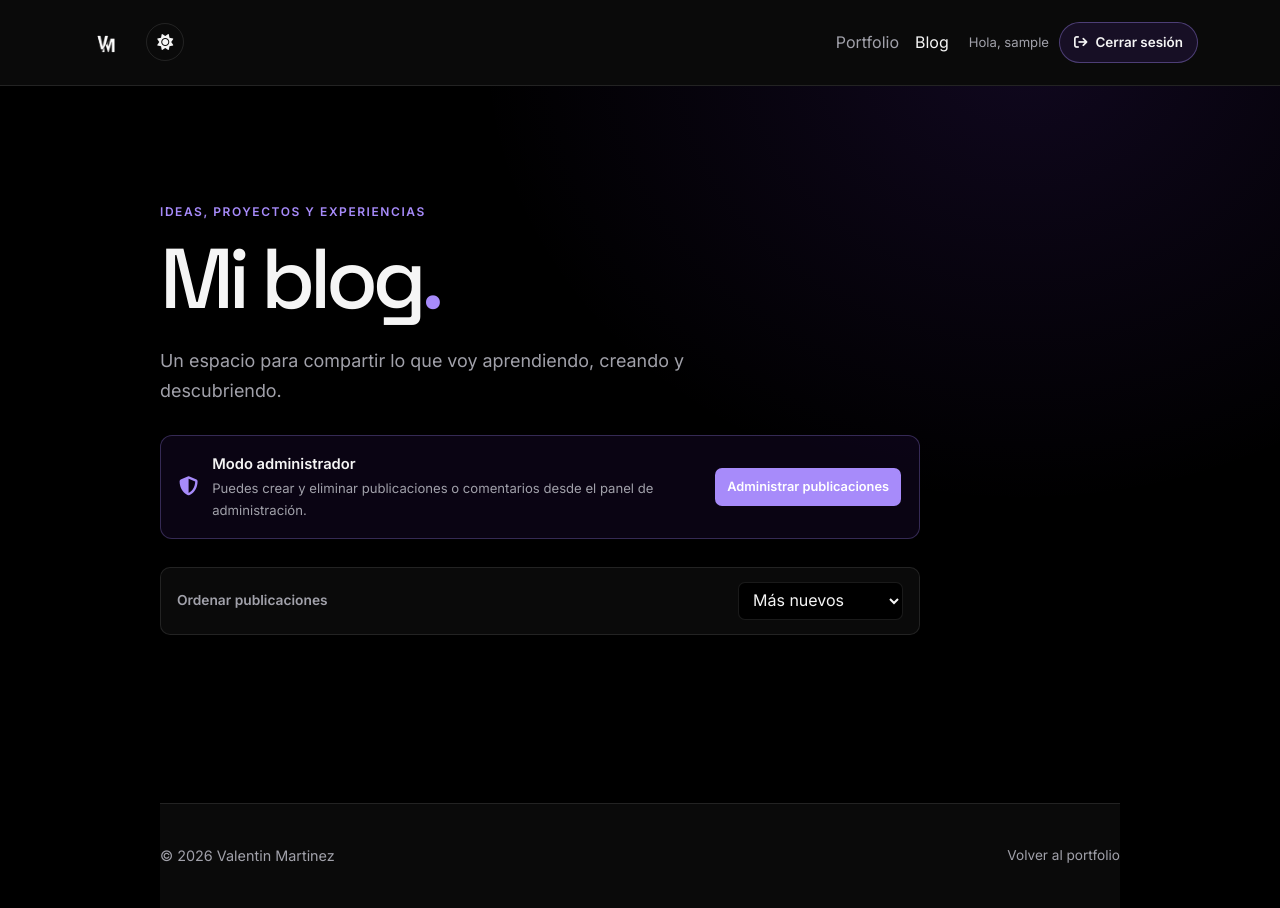
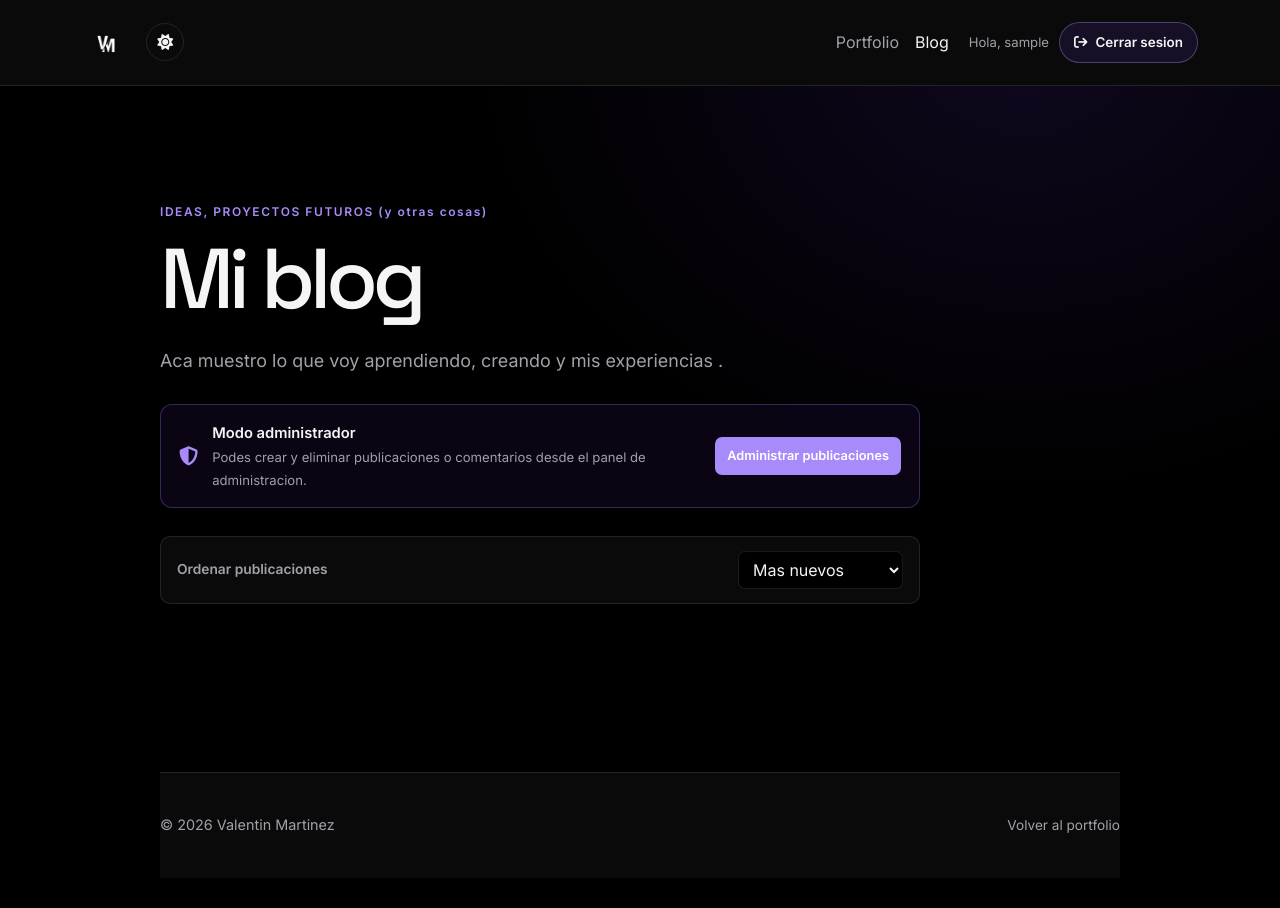
Before and after one commit to valen2701/personal-website, a Django app: page /blog/ in a window 1280 px wide. After the commit the page ends 833 px from the top, so only its background shows below. Run offline with Django 5.2, Linux system fonts and the light colour scheme; the visitor is signed in with stand-in values (Sample User, id 1); data that the repository does not hold is empty.

Commit message:
falta bitacora

```diff
--- a/ideas.txt
+++ b/ideas.txt
@@ -1,2 +1,5 @@
 tag
 filters x temp,likes
+poder crear usuarios dentro del blog
+el hi en el portfolio
+cambiar la portada
--- a/personal_website/blog/static/blog/blog.css
+++ b/personal_website/blog/static/blog/blog.css
@@ -57,10 +57,6 @@ textarea:focus-visible {
     margin-inline: auto;
 }
 
-.intro h1 span,
-.article-header h1 span {
-    color: var(--blog-accent);
-}
 
 .page-content {
     min-height: calc(100vh - 150px);
--- a/personal_website/blog/templates/blog/blog.html
+++ b/personal_website/blog/templates/blog/blog.html
@@ -16,7 +16,7 @@
 </head>
 <body>
     <header class="site-header">
-        <nav class="navbar navbar-expand-lg fixed-top" aria-label="Navegación principal">
+        <nav class="navbar navbar-expand-lg fixed-top" aria-label="Navegacion principal">
             <div class="container">
                 <a class="navbar-brand" href="{% url 'portfolio:index' %}" aria-label="Volver al portfolio">
                     <img src="{% static 'img/logo.png' %}" alt="Logo VM" class="logo-navbar">
@@ -24,7 +24,7 @@
                 <button class="theme-toggle" id="themeToggle" type="button" aria-label="Cambiar modo claro/oscuro">
                     <i class="fa-solid fa-sun" aria-hidden="true"></i>
                 </button>
-                <button class="navbar-toggler" type="button" data-bs-toggle="collapse" data-bs-target="#blogNavigation" aria-controls="blogNavigation" aria-expanded="false" aria-label="Abrir menú">
+                <button class="navbar-toggler" type="button" data-bs-toggle="collapse" data-bs-target="#blogNavigation" aria-controls="blogNavigation" aria-expanded="false" aria-label="Abrir menu">
                     <span class="navbar-toggler-icon"></span>
                 </button>
                 <div class="collapse navbar-collapse" id="blogNavigation">
@@ -39,13 +39,13 @@
                                     <span class="auth-user">Hola, {{ user.get_username }}</span>
                                     <button class="auth-link" type="submit">
                                         <i class="fa-solid fa-arrow-right-from-bracket" aria-hidden="true"></i>
-                                        Cerrar sesión
+                                        Cerrar sesion
                                     </button>
                                 </form>
                             {% else %}
                                 <a class="auth-link" href="{% url 'login' %}?next={{ request.get_full_path|urlencode }}">
                                     <i class="fa-solid fa-arrow-right-to-bracket" aria-hidden="true"></i>
-                                    Iniciar sesión
+                                    Iniciar sesion
                                 </a>
                             {% endif %}
                         </li>
@@ -60,7 +60,7 @@
                 <a class="back-link" href="{% url 'blog:index' %}">← Todas las entradas</a>
                 <header class="article-header">
                     <p class="eyebrow">{{ post.published_at|date:"d/m/Y" }}</p>
-                    <h1>{{ post.title }}<span>.</span></h1>
+                    <h1>{{ post.title }}</h1>
                     <p class="article-excerpt">{{ post.excerpt }}</p>
                     <div class="article-like-row">
                         {% csrf_token %}
@@ -108,7 +108,7 @@
 
             <section class="comments" id="comentarios">
                 <div class="comments-heading">
-                    <p class="eyebrow">CONVERSACIÓN</p>
+                    <p class="eyebrow">CONVERSACION</p>
                     <h2>Comentarios <span>({{ post.comments.count }})</span></h2>
                 </div>
                 <div class="comment-list">
@@ -142,13 +142,13 @@
                             </div>
                         </article>
                     {% empty %}
-                        <p class="no-comments">Todavía no hay comentarios. ¡Sé el primero en dejar uno!</p>
+                        <p class="no-comments">Todavia no hay comentarios. Rompe el hielo y se el primero en comentar</p>
                     {% endfor %}
                 </div>
 
                 <form class="comment-form" method="post">
                     {% csrf_token %}
-                    <h3>Dejá tu comentario</h3>
+                    <h3>Deja tu comentario</h3>
                     {% if form.non_field_errors %}<div class="form-errors">{{ form.non_field_errors }}</div>{% endif %}
                     <div class="form-field">
                         <label for="{{ form.author_name.id_for_label }}">Tu nombre</label>
@@ -165,15 +165,15 @@
             </section>
         {% else %}
             <section class="intro">
-                <p class="eyebrow">IDEAS, PROYECTOS Y EXPERIENCIAS</p>
-                <h1>Mi blog<span>.</span></h1>
-                <p class="intro-copy">Un espacio para compartir lo que voy aprendiendo, creando y descubriendo.</p>
+                <p class="eyebrow">IDEAS, PROYECTOS FUTUROS (y otras cosas)</p>
+                <h1>Mi blog</h1>
+                <p class="intro-copy">Aca muestro lo que voy aprendiendo, creando y mis experiencias .</p>
                 {% if user.is_superuser %}
                     <div class="admin-notice">
                         <i class="fa-solid fa-shield-halved"></i>
                         <div>
                             <strong>Modo administrador</strong>
-                            <span> Puedes crear y eliminar publicaciones o comentarios desde el panel de administración.</span>
+                            <span> Podes crear y eliminar publicaciones o comentarios desde el panel de administracion.</span>
                         </div>
                         <a href="{% url 'admin:blog_post_changelist' %}">Administrar publicaciones</a>
                     </div>
@@ -182,20 +182,20 @@
                     {% csrf_token %}
                     <label for="order-select">Ordenar publicaciones</label>
                     <select id="order-select" onchange="window.location.href = this.value">
-                        <option value="{% url 'blog:index' %}?order=newest" {% if order == 'newest' %}selected{% endif %}>Más nuevos</option>
-                        <option value="{% url 'blog:index' %}?order=oldest" {% if order == 'oldest' %}selected{% endif %}>Más viejos</option>
-                        <option value="{% url 'blog:index' %}?order=most_liked" {% if order == 'most_liked' %}selected{% endif %}>Más likeados</option>
+                        <option value="{% url 'blog:index' %}?order=newest" {% if order == 'newest' %}selected{% endif %}>Mas nuevos</option>
+                        <option value="{% url 'blog:index' %}?order=oldest" {% if order == 'oldest' %}selected{% endif %}>Mas viejos</option>
+                        <option value="{% url 'blog:index' %}?order=most_liked" {% if order == 'most_liked' %}selected{% endif %}>Mas likeados</option>
                     </select>
                 </div>
             </section>
 
-            <section class="category-sections" aria-label="Entradas organizadas por categoría">
+            <section class="category-sections" aria-label="Entradas organizadas por categoria">
                 {% for group in category_groups %}
                     {% if group.posts %}
                         <section class="category-section" id="categoria-{{ group.name|cut:' ' }}">
                             <header class="category-heading">
                                 <div>
-                                    <p class="eyebrow">SECCIÓN</p>
+                                    <p class="eyebrow">SECCION</p>
                                     <h2>{{ group.name|title }}</h2>
                                 </div>
                                 <span>{{ group.posts|length }} {{ group.posts|length|pluralize:"entrada,entradas" }}</span>
@@ -222,6 +222,7 @@
                                                 data-like-url="{% url 'blog:toggle_post_like' post.pk %}"
                                                 data-like-label="post"
                                                 {% if not user.is_authenticated %}data-require-login="true"{% endif %}
+                                                data-login-url="{% url 'login' %}?next={{ request.get_full_path|urlencode }}"
                                             >
                                                 <span aria-hidden="true">❤️</span>
                                                 <span class="like-count">{{ post.likes.count }}</span>
@@ -255,14 +256,15 @@
         document.querySelectorAll('.like-button').forEach((button) => {
             button.addEventListener('click', async () => {
                 if (button.dataset.requireLogin === 'true') {
-                    window.location.href = button.dataset.loginUrl;
+                    window.location.href = button.dataset.loginUrl || '{% url "login" %}?next={{ request.get_full_path|urlencode }}';
                     return;
                 }
 
+                const csrfToken = document.querySelector('[name=csrfmiddlewaretoken]');
                 const response = await fetch(button.dataset.likeUrl, {
                     method: 'POST',
                     headers: {
-                        'X-CSRFToken': document.querySelector('[name=csrfmiddlewaretoken]').value,
+                        'X-CSRFToken': csrfToken ? csrfToken.value : '',
                         'Content-Type': 'application/json',
                     },
                 });
@@ -270,7 +272,10 @@
                 if (!response.ok) return;
                 const result = await response.json();
                 button.classList.toggle('liked', result.liked);
-                button.querySelector('.like-count').textContent = result.likes_count;
+                const countNode = button.querySelector('.like-count');
+                if (countNode) {
+                    countNode.textContent = result.likes_count;
+                }
             });
         });
     </script>
--- a/personal_website/personal_website/urls.py
+++ b/personal_website/personal_website/urls.py
@@ -20,11 +20,13 @@ from django.contrib.auth import views as auth_views
 from django.conf import settings
 from django.conf.urls.static import static
 
+from portfolio.views import login_view
+
 urlpatterns = [
     path('admin/', admin.site.urls),
     path(
         'accounts/login/',
-        auth_views.LoginView.as_view(template_name='registration/login.html'),
+        login_view,
         name='login',
     ),
     path(
--- a/personal_website/portfolio/templates/portfolio/index.html
+++ b/personal_website/portfolio/templates/portfolio/index.html
@@ -50,7 +50,7 @@
                             <form class="auth-logout-form" method="post" action="{% url 'logout' %}">
                                 {% csrf_token %}
                                 <input type="hidden" name="next" value="{{ request.get_full_path }}">
-                                <span class="auth-user">Hi, {{ user.get_username }}</span>
+                                <span class="auth-user">Hola, {{ user.get_username }}</span>
                                 <button class="auth-link" type="submit">
                                     <i class="fa-solid fa-arrow-right-from-bracket" aria-hidden="true"></i>
                                     Sign out
```
Also changed, not shown: personal_website/blog/tests.py (+10 -0 lines), personal_website/portfolio/views.py (+26 -2 lines), 1 other file.
